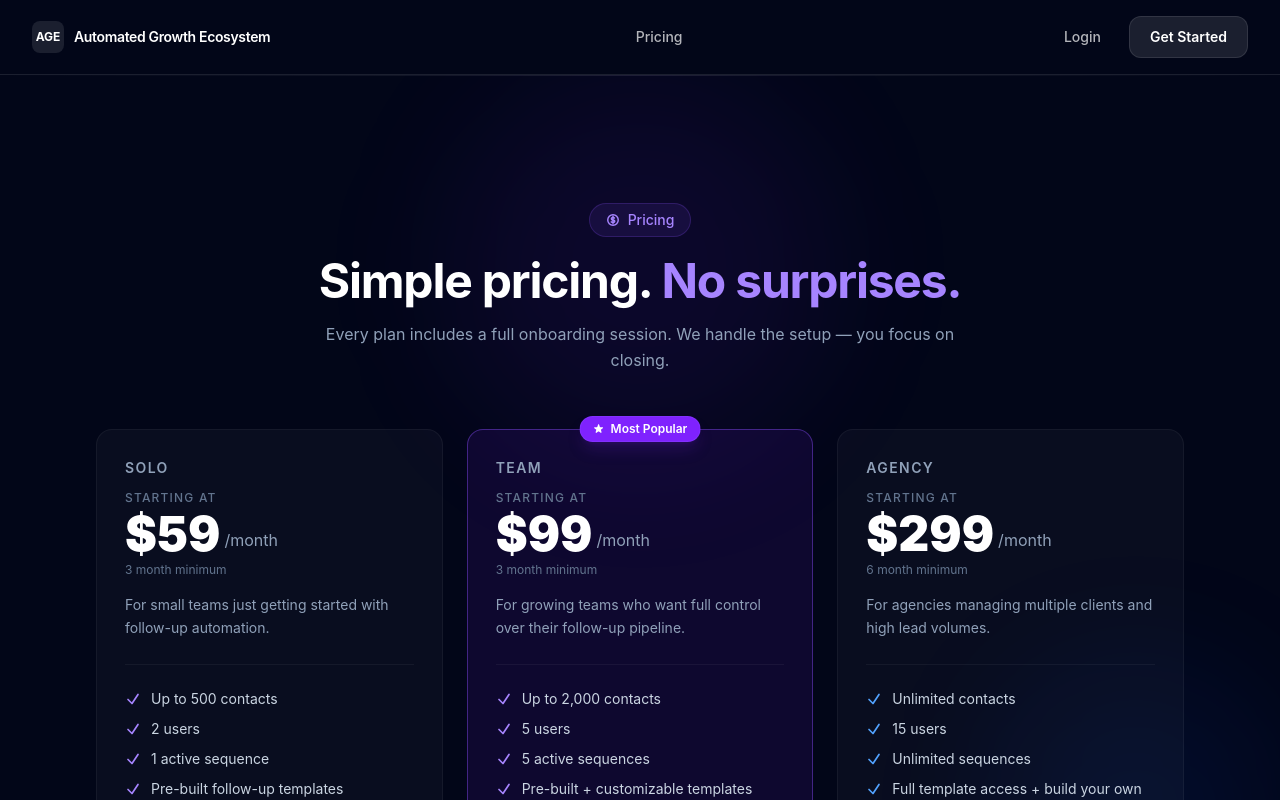
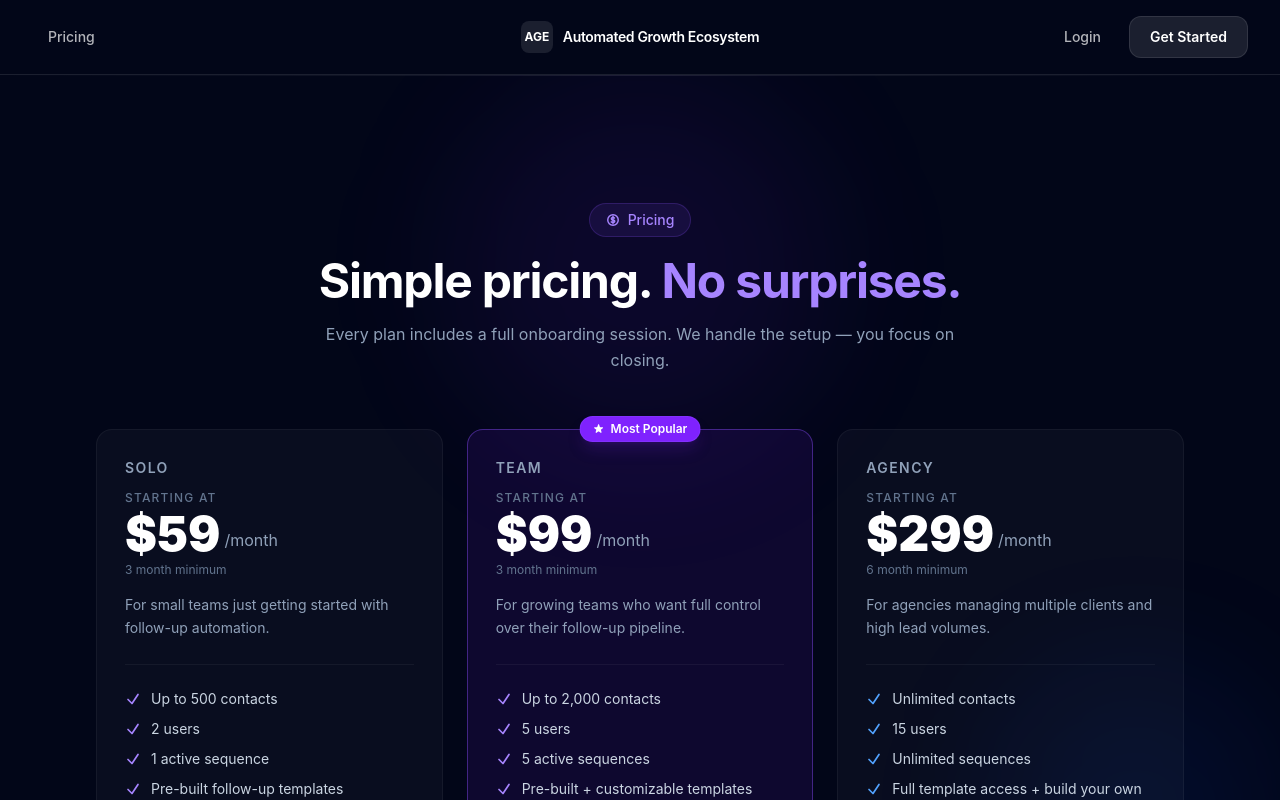
Before and after one commit to Pratham0-7/AutoGrowEcoFrontend, a React (Vite) app: page /pricing in a window 1280 px wide. Shown: the top 800 px of the page. Built offline with nearby package versions, Linux system fonts and the light colour scheme; no server answers.

Commit message:
Added Pricing in navbar

```diff
--- a/src/components/Navbar.jsx
+++ b/src/components/Navbar.jsx
@@ -11,6 +11,12 @@ const Navbar = () => {
     return () => window.removeEventListener("scroll", onScroll);
   }, []);
 
+  const linkCls = `rounded-lg px-4 py-2 text-sm font-medium transition-colors duration-300 ${
+    scrolled
+      ? "text-slate-600 hover:bg-slate-100 hover:text-slate-900"
+      : "text-white/70 hover:bg-white/10 hover:text-white"
+  }`;
+
   return (
     <div
       className={`sticky top-0 z-50 w-full transition-all duration-300 ${
@@ -19,12 +25,20 @@ const Navbar = () => {
           : "border-b border-white/10 bg-transparent"
       }`}
     >
-      <div className="mx-auto flex max-w-7xl items-center justify-between px-4 py-4 sm:px-6 lg:px-8">
+      <div className="mx-auto grid max-w-7xl grid-cols-3 items-center px-4 py-4 sm:px-6 lg:px-8">
 
-        {/* Logo */}
+        {/* Left — nav links */}
+        <div className="flex items-center gap-1">
+          <button onClick={() => navigate("/pricing")} className={linkCls}>
+            Pricing
+          </button>
+        </div>
+
+        {/* Center — logo */}
+        <div className="flex justify-center">
           <button
             onClick={() => navigate("/")}
-          className="flex items-center gap-2.5 group"
+            className="flex items-center gap-2.5"
           >
             <div className={`flex h-8 w-8 items-center justify-center rounded-lg text-xs font-bold transition-colors duration-300 ${
               scrolled ? "bg-violet-600 text-white" : "bg-white/10 text-white"
@@ -37,31 +51,11 @@ const Navbar = () => {
               Automated Growth Ecosystem
             </span>
           </button>
-
-        {/* Nav links */}
-        <div className="hidden items-center gap-1 sm:flex">
-          <button
-            onClick={() => navigate("/pricing")}
-            className={`rounded-lg px-4 py-2 text-sm font-medium transition-colors duration-300 ${
-              scrolled
-                ? "text-slate-600 hover:bg-slate-100 hover:text-slate-900"
-                : "text-white/70 hover:bg-white/10 hover:text-white"
-            }`}
-          >
-            Pricing
-          </button>
         </div>
 
-        {/* Actions */}
-        <div className="flex items-center gap-2 sm:gap-3">
-          <button
-            onClick={() => navigate("/sign-in")}
-            className={`rounded-lg px-4 py-2 text-sm font-medium transition-colors duration-300 ${
-              scrolled
-                ? "text-slate-600 hover:bg-slate-100 hover:text-slate-900"
-                : "text-white/70 hover:bg-white/10 hover:text-white"
-            }`}
-          >
+        {/* Right — auth actions */}
+        <div className="flex items-center justify-end gap-2 sm:gap-3">
+          <button onClick={() => navigate("/sign-in")} className={linkCls}>
             Login
           </button>
 
```
Lines whose indentation alone changed are shown as unchanged.
